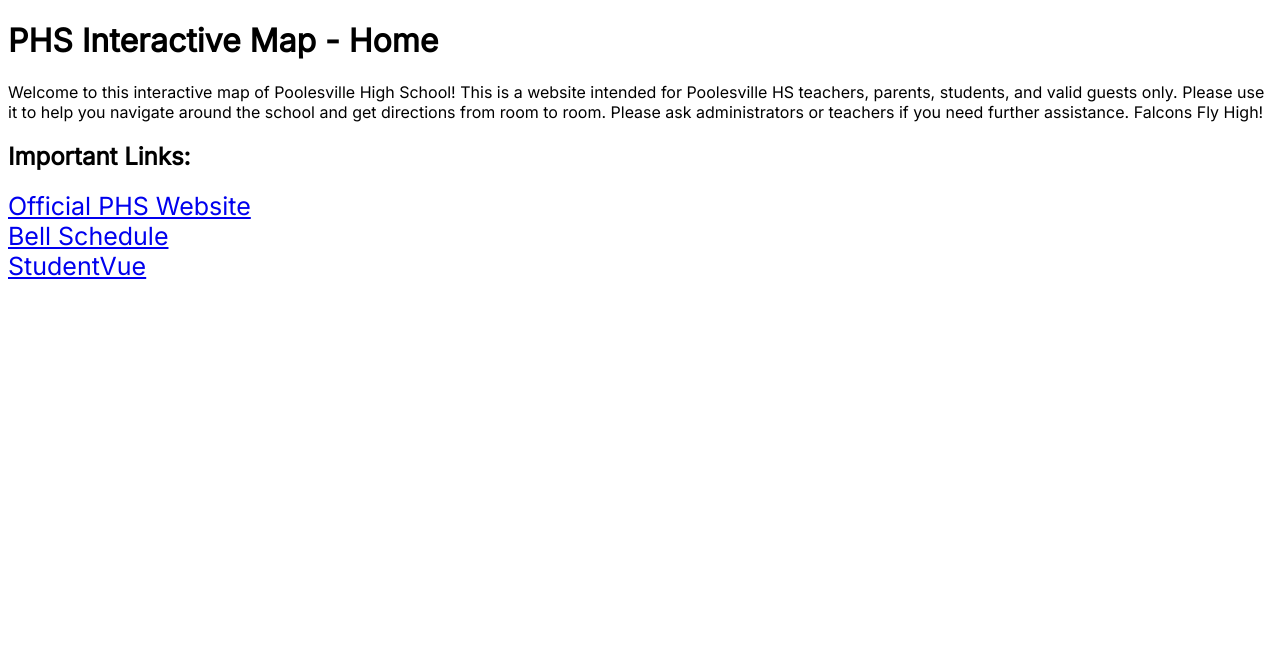
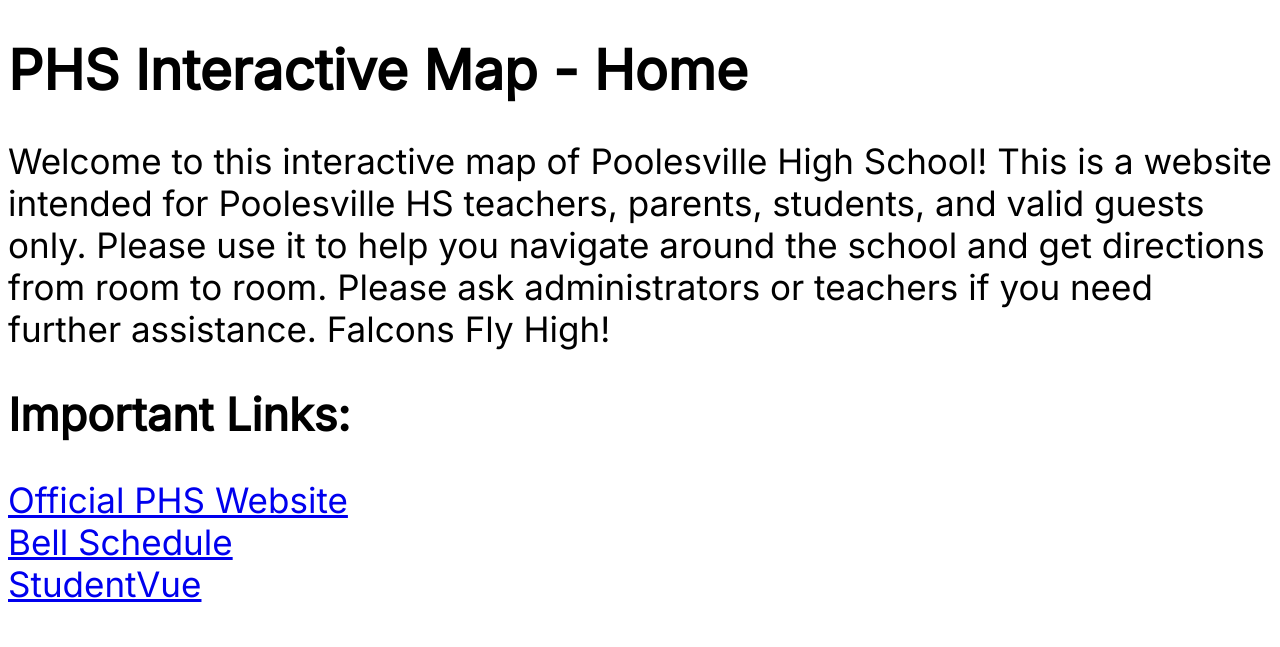
Before and after one commit to CodingMaster121/PHSInteractiveMap, a Flask app: page / in a window 1280 px wide. Shown: the part 153-800 px from the top of the page. Run offline with Flask 3, Linux system fonts and the light colour scheme.

Commit message:
Addding code to styles.css

```diff
--- a/static/styles.css
+++ b/static/styles.css
@@ -46,15 +46,27 @@ Helps to create the boxes that each of the buttoned hyperlinks are in
     font-size: 25px;
 }
 
-body {
-    font-family: 'Inter';
-}
-
 .important_links {
     display: flex;
     flex-direction: column;
 }
 
+body {
+    font-family: 'Inter';
+}
+
+h1 {
+    font-size: 55px;
+}
+
+h2 {
+    font-size: 45px;
+}
+
+p {
+    font-size: 35px;
+}
+
 a {
-    font-size: 25px;
+    font-size: 35px;
 }
```
